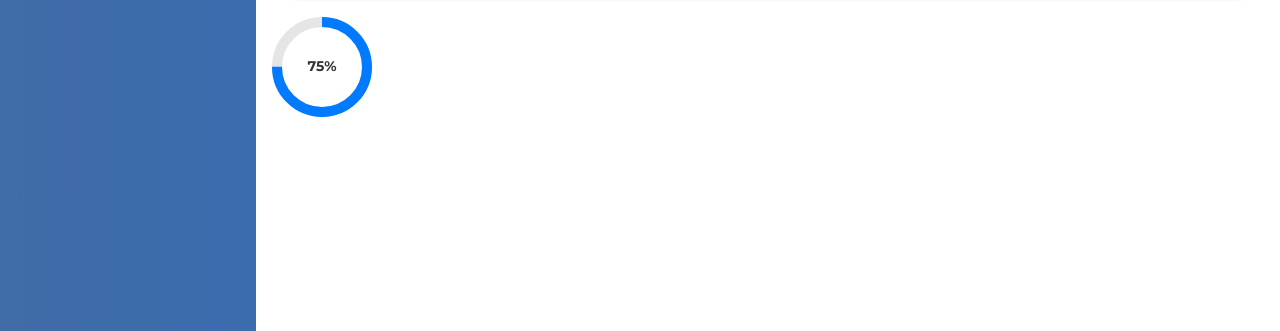
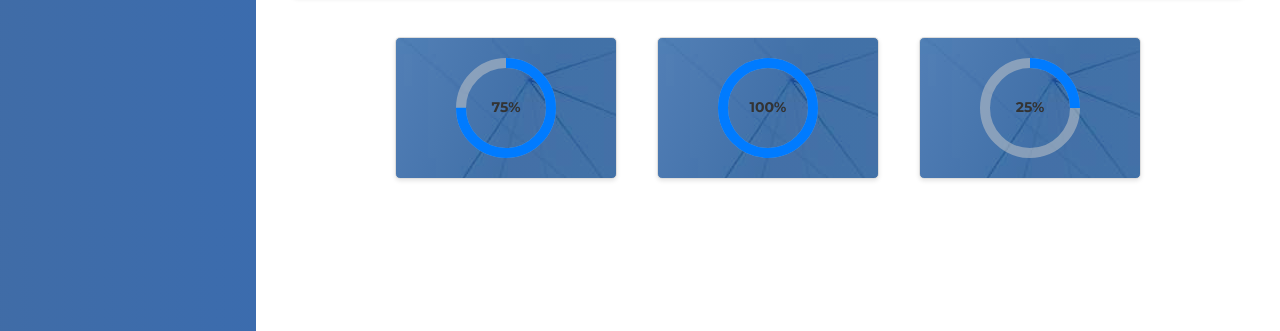
Before and after one commit to PraisesAmaiyo/SendMail-website-dashboard, a website: page index.html in a window 1280 px wide. Shown: the part 565-896 px from the top of the page. Drawn offline with nearby package versions, Linux system fonts and the light colour scheme; some packages are replaced by stand-ins of ours; a script that the page names is missing.

Commit message:
added card and  circular progress indicator ffor client services used

```diff
--- a/JS/script.js
+++ b/JS/script.js
@@ -1,9 +1,9 @@
-// script.js
-const progress = document.querySelector('.progress');
-const percentageText = document.querySelector('.percentage');
+function updateProgress(progressId, percentage) {
+  const progressCircle = document.getElementById(progressId);
+  const progress = progressCircle.querySelector('.progress');
+  const percentageText = progressCircle.querySelector('.percentage');
 
-function updateProgress(percentage) {
-  const circumference = 2 * Math.PI * 45; // Circumference of the circle
+  const circumference = 2 * Math.PI * 45;
   const offset = circumference - (percentage / 100) * circumference;
 
   progress.style.strokeDasharray = `${circumference} ${circumference}`;
@@ -11,5 +11,13 @@ function updateProgress(percentage) {
   percentageText.textContent = `${percentage}%`;
 }
 
-// Example: Set progress to 75%
-updateProgress(75);
+// Note that if it is 4/5 then calculate 4/5 * 100 and input the value
+
+// Update progress for domain
+updateProgress('domain', 75);
+
+// Update progress for alias
+updateProgress('alias', 100);
+
+// Update progress for domainCreated
+updateProgress('domainCreated', 25);
--- a/index.html
+++ b/index.html
@@ -126,12 +126,13 @@
             </div>
         </div>
 
+        <div class="card">
             <div class="main-dashboard">
                 <div class="main-dashboard_profile">
-                <p>Johnson Cane </p>
-                <p>Johnsoncane@gmail.com </p>
-                <p>Pro User </p>
-                <p>Last logged in: 02 September, 2023</p>
+                    <p class="main-dashboard_text">Johnson Cane </p>
+                    <p class="main-dashboard_text">Johnsoncane@gmail.com </p>
+                    <p class="main-dashboard_text">Pro User </p>
+                    <p class="main-dashboard_text">Last logged in: 02 September, 2023</p>
                 </div>
 
                 <div class="main-dashboard_image">
@@ -139,15 +140,40 @@
                         class="profile-image" />
                 </div>
             </div>
+        </div>
 
-        <div class="progress-circle">
+        <div class="main-statistics">
+            <div class="card">
+                <div class="progress-circle" id="domain">
                     <svg class="circle" width="100" height="100">
                         <circle class="bg-circle" cx="50" cy="50" r="45"></circle>
                         <circle class="progress" cx="50" cy="50" r="45"></circle>
                     </svg>
-            <div class="percentage">0%</div>
+                    <div class="percentage" id="domainPercent">0%</div>
+                </div>
             </div>
 
+            <div class="card">
+                <div class="progress-circle" id="alias">
+                    <svg class="circle" width="100" height="100">
+                        <circle class="bg-circle" cx="50" cy="50" r="45"></circle>
+                        <circle class="progress" cx="50" cy="50" r="45"></circle>
+                    </svg>
+                    <div class="percentage" id="aliasPercent">0%</div>
+                </div>
+            </div>
+
+            <div class="card">
+                <div class="progress-circle" id="domainCreated">
+                    <svg class="circle" width="100" height="100">
+                        <circle class="bg-circle" cx="50" cy="50" r="45"></circle>
+                        <circle class="progress" cx="50" cy="50" r="45"></circle>
+                    </svg>
+                    <div class="percentage" id="domainCreatedPercent">0%</div>
+                </div>
+            </div>
+
+        </div>
     </main>
 </body>
 
--- a/sass/_manageSub.scss
+++ b/sass/_manageSub.scss
@@ -30,7 +30,8 @@
         font-size: 4rem;
     }
 
-    &-dashboard {
+
+    .card {
         background-image: linear-gradient(111.4deg, rgba($color-primary-light, .75) 1%, rgba($color-grey-dark-1, .75) 58%), url(../img/image-1.jpg);
         color: $color-grey-light-1;
         border: 1px solid #ddd;
@@ -39,6 +40,9 @@
         margin: 20px;
         box-shadow: 0 2px 4px rgba(0, 0, 0, 0.1);
 
+    }
+
+    &-dashboard {
         display: flex;
         align-items: center;
         justify-content: center;
@@ -56,10 +60,16 @@
             }
         }
 
-        p {
+        &_text {
             font-size: 2.5rem;
         }
 
+    }
+
+    &-statistics {
+        display: flex;
+        align-items: center;
+        justify-content: center;
     }
 }
 
```
Also changed, not shown: css/style.css. Lines whose indentation alone changed are shown as unchanged.
